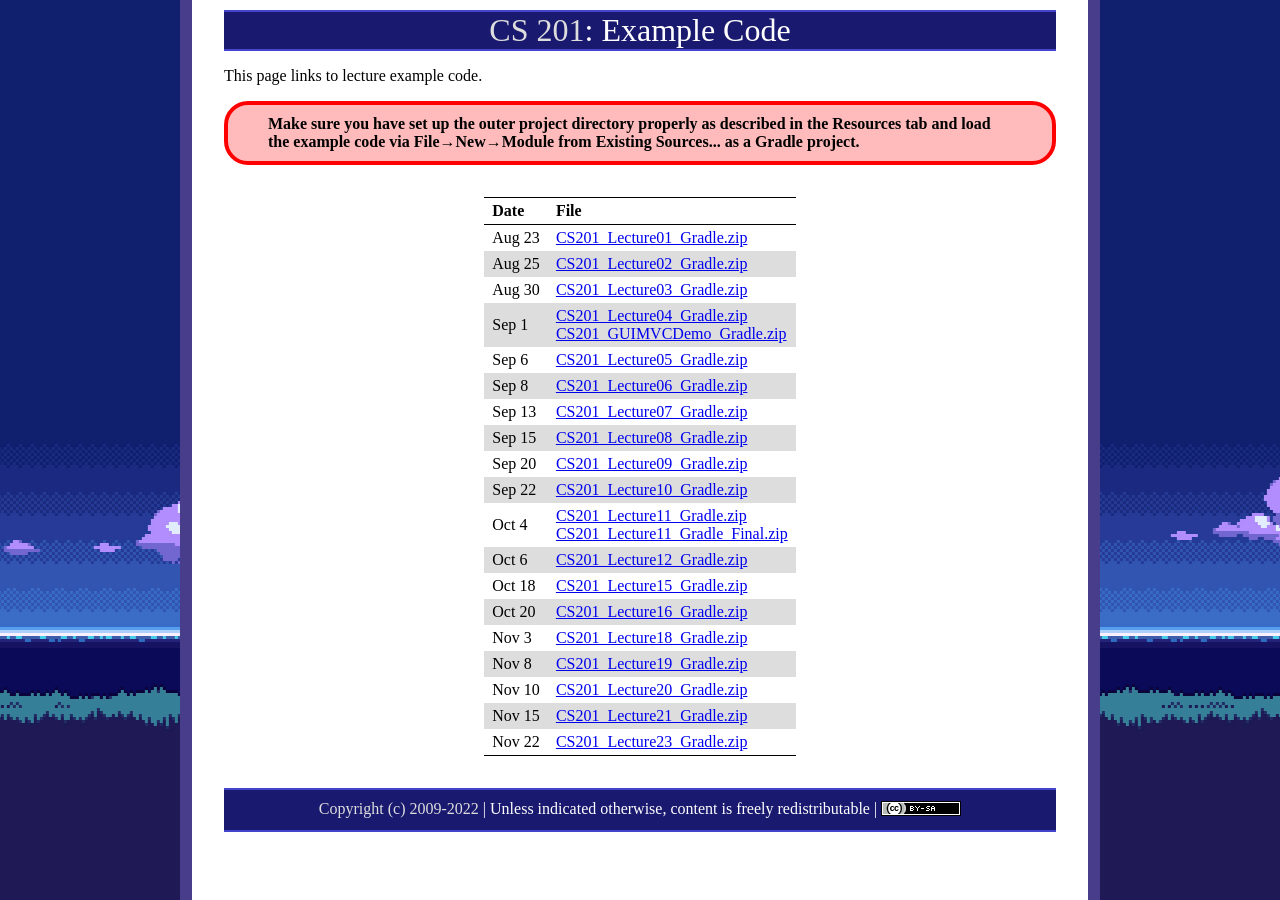
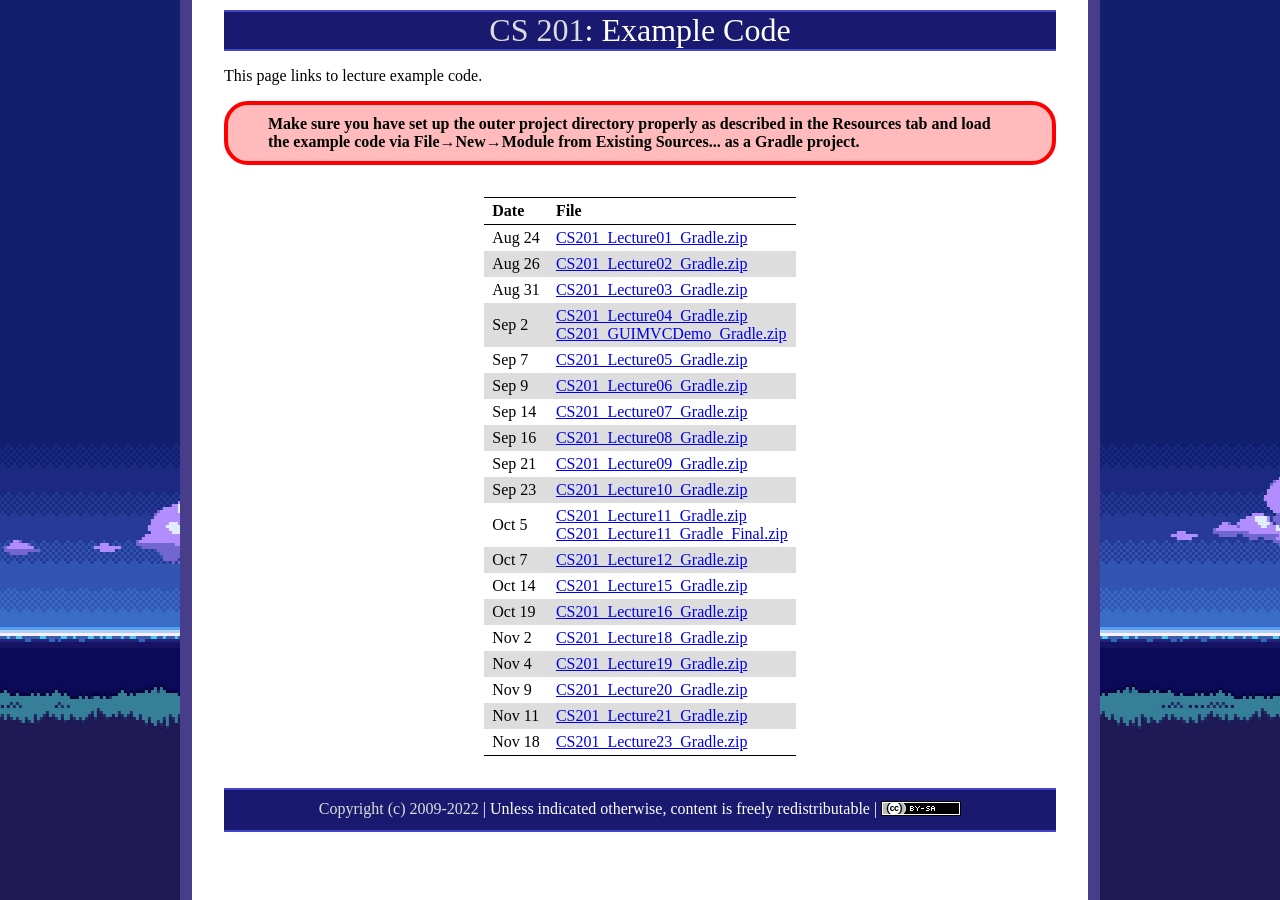
Before and after one commit to ycpcs/cs201-fall2022-102, a Jekyll site: the page built from examples/index.md, in a window 1280 px wide. Built offline with Jekyll 4.4.1, drawn with Linux system fonts in a browser that asks for light colours.

Commit message:
updated examples page

```diff
--- a/examples/index.md
+++ b/examples/index.md
@@ -11,25 +11,25 @@ This page links to lecture example code.
 
 Date     |    File
 -------- | --------------------------------
-Aug 23   | [CS201\_Lecture01\_Gradle.zip](CS201_Lecture01_Gradle.zip)
-Aug 25   | [CS201\_Lecture02\_Gradle.zip](CS201_Lecture02_Gradle.zip)
-Aug 30   | [CS201\_Lecture03\_Gradle.zip](CS201_Lecture03_Gradle.zip)
-Sep 1    | [CS201\_Lecture04\_Gradle.zip](CS201_Lecture04_Gradle.zip) <br />  [CS201\_GUIMVCDemo\_Gradle.zip](CS201_GUIMVCDemo_Gradle.zip)
-Sep 6    | [CS201\_Lecture05\_Gradle.zip](CS201_Lecture05_Gradle.zip)
-Sep 8    | [CS201\_Lecture06\_Gradle.zip](CS201_Lecture06_Gradle.zip)
-Sep 13   | [CS201\_Lecture07\_Gradle.zip](CS201_Lecture07_Gradle.zip)
-Sep 15   | [CS201\_Lecture08\_Gradle.zip](CS201_Lecture08_Gradle.zip)
-Sep 20   | [CS201\_Lecture09\_Gradle.zip](CS201_Lecture09_Gradle.zip)
-Sep 22   | [CS201\_Lecture10\_Gradle.zip](CS201_Lecture10_Gradle.zip)
-Oct 4    | [CS201\_Lecture11\_Gradle.zip](CS201_Lecture11_Gradle.zip) <br />  [CS201\_Lecture11\_Gradle\_Final.zip](CS201_Lecture11_Gradle_Final.zip)
-Oct 6    | [CS201\_Lecture12\_Gradle.zip](CS201_Lecture12_Gradle.zip)
-Oct 18   | [CS201\_Lecture15\_Gradle.zip](CS201_Lecture15_Gradle.zip)
-Oct 20   | [CS201\_Lecture16\_Gradle.zip](CS201_Lecture16_Gradle.zip)
-Nov 3    | [CS201\_Lecture18\_Gradle.zip](CS201_Lecture18_Gradle.zip)
-Nov 8    | [CS201\_Lecture19\_Gradle.zip](CS201_Lecture19_Gradle.zip)
-Nov 10   | [CS201\_Lecture20\_Gradle.zip](CS201_Lecture20_Gradle.zip)
-Nov 15   | [CS201\_Lecture21\_Gradle.zip](CS201_Lecture21_Gradle.zip)
-Nov 22   | [CS201\_Lecture23\_Gradle.zip](CS201_Lecture23_Gradle.zip)
+Aug 24   | [CS201\_Lecture01\_Gradle.zip](CS201_Lecture01_Gradle.zip)
+Aug 26   | [CS201\_Lecture02\_Gradle.zip](CS201_Lecture02_Gradle.zip)
+Aug 31   | [CS201\_Lecture03\_Gradle.zip](CS201_Lecture03_Gradle.zip)
+Sep 2    | [CS201\_Lecture04\_Gradle.zip](CS201_Lecture04_Gradle.zip) <br />  [CS201\_GUIMVCDemo\_Gradle.zip](CS201_GUIMVCDemo_Gradle.zip)
+Sep 7    | [CS201\_Lecture05\_Gradle.zip](CS201_Lecture05_Gradle.zip)
+Sep 9    | [CS201\_Lecture06\_Gradle.zip](CS201_Lecture06_Gradle.zip)
+Sep 14   | [CS201\_Lecture07\_Gradle.zip](CS201_Lecture07_Gradle.zip)
+Sep 16   | [CS201\_Lecture08\_Gradle.zip](CS201_Lecture08_Gradle.zip)
+Sep 21   | [CS201\_Lecture09\_Gradle.zip](CS201_Lecture09_Gradle.zip)
+Sep 23   | [CS201\_Lecture10\_Gradle.zip](CS201_Lecture10_Gradle.zip)
+Oct 5    | [CS201\_Lecture11\_Gradle.zip](CS201_Lecture11_Gradle.zip) <br />  [CS201\_Lecture11\_Gradle\_Final.zip](CS201_Lecture11_Gradle_Final.zip)
+Oct 7    | [CS201\_Lecture12\_Gradle.zip](CS201_Lecture12_Gradle.zip)
+Oct 14   | [CS201\_Lecture15\_Gradle.zip](CS201_Lecture15_Gradle.zip)
+Oct 19   | [CS201\_Lecture16\_Gradle.zip](CS201_Lecture16_Gradle.zip)
+Nov 2    | [CS201\_Lecture18\_Gradle.zip](CS201_Lecture18_Gradle.zip)
+Nov 4    | [CS201\_Lecture19\_Gradle.zip](CS201_Lecture19_Gradle.zip)
+Nov 9   | [CS201\_Lecture20\_Gradle.zip](CS201_Lecture20_Gradle.zip)
+Nov 11   | [CS201\_Lecture21\_Gradle.zip](CS201_Lecture21_Gradle.zip)
+Nov 18   | [CS201\_Lecture23\_Gradle.zip](CS201_Lecture23_Gradle.zip)
 
 <!--
 Additional examples
--- a/js/AACONFIG-scheduleInfo.js
+++ b/js/AACONFIG-scheduleInfo.js
@@ -150,8 +150,8 @@ courseInfo.classPeriods = [
 // It is not used if final is on last day of class"
 courseInfo.finalExamDates = [
 //		new FinalExamDay("101", new Date("12/10/2021 10:15:00")),
-//		new FinalExamDay("102", new Date("12/10/2021 12:45:00")),
-		new FinalExamDay("103", new Date("12/08/2022 12:45:00")),
+		new FinalExamDay("102", new Date("12/09/2022 15:00:00")),
+//		new FinalExamDay("103", new Date("12/08/2022 12:45:00")),
 //		new FinalExamDay("104", new Date("12/13/2019 15:00:00"))
 ];
 
```
Also changed, not shown: index.md (+1 -1 lines), syllabus.md (+3 -3 lines).
